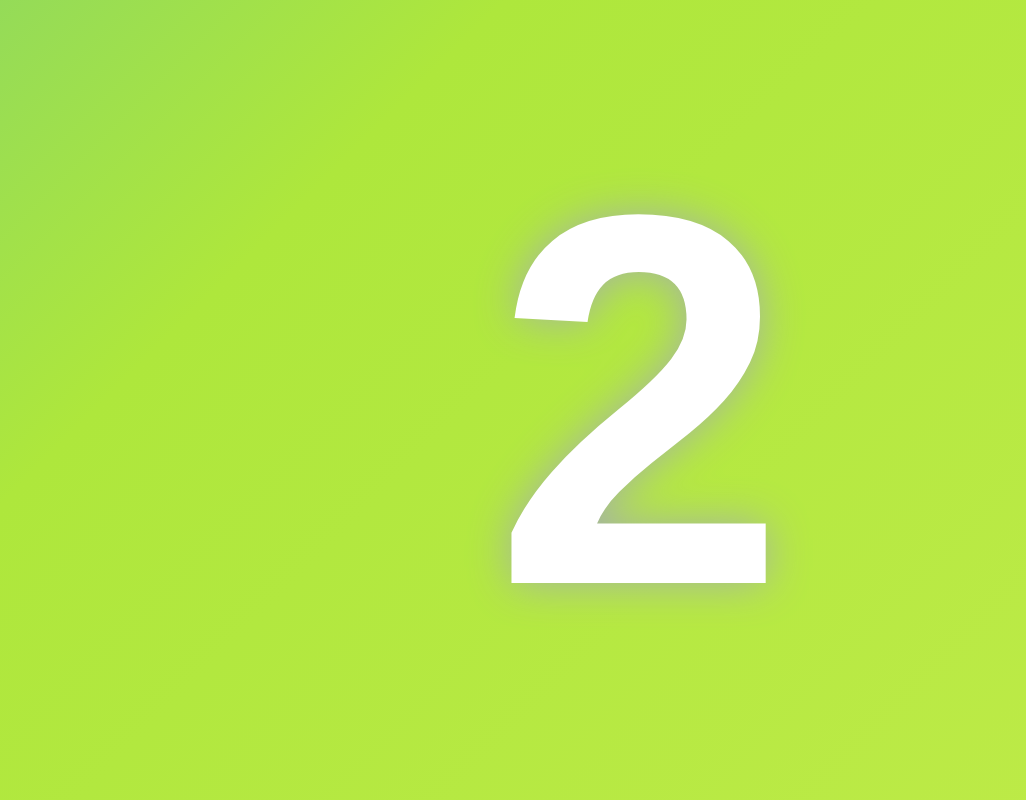
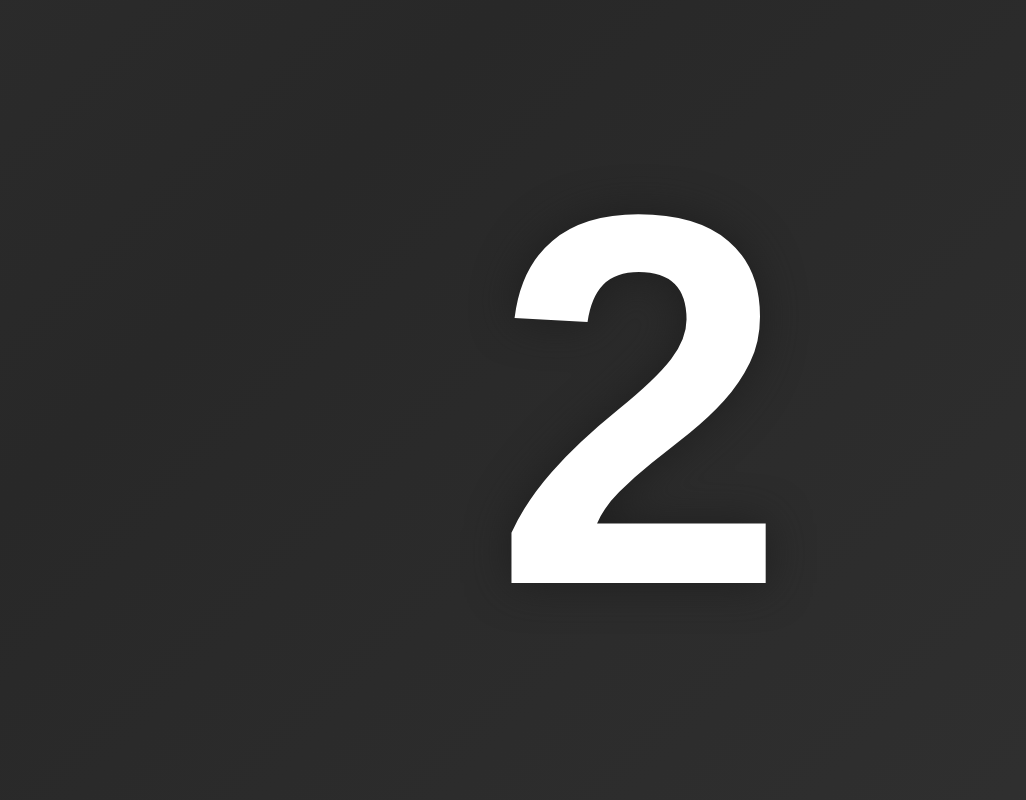
Before and after one commit to jeanpaulsio/paycheck-countdown, a React (Create React App) app: page / in a window 1280 px wide. Shown: the whole page, without its empty margins (0-1026 px from the left). Built offline with nearby package versions, Linux system fonts and the light colour scheme.

Commit message:
Desaturate

```diff
--- a/src/App.css
+++ b/src/App.css
@@ -10,7 +10,7 @@
 
 .App-title {
   font-size: 33rem;
-  text-shadow: 0 0 43px #a5b3a5;
+  text-shadow: 0 0 43px #1f1f1f;
   margin-top: 0;
   margin-bottom: 0;
 }
--- a/src/index.css
+++ b/src/index.css
@@ -4,7 +4,7 @@ body {
   width: 100%;
   height: 100vh;
   font-family: "Exo", sans-serif;
-  background: linear-gradient(-45deg, #ccee52, #aee73c, #23a6d5, #23d5ab);
+  background: linear-gradient(-45deg, #373737, #282828, #373737, #282828);
   background-size: 400% 400%;
   animation: gradientBG 15s ease infinite;
   display: flex;
```
